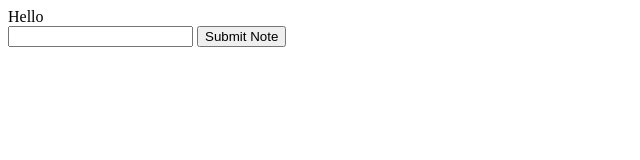
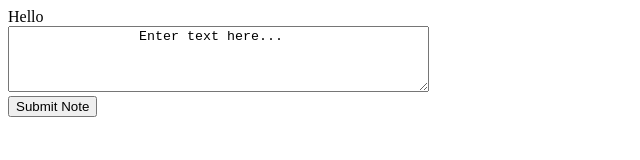
Before and after one commit to samjones1001/note, a website: page index.html in a window 1280 px wide. Shown: the whole page, without its empty margins (0-640 px from the left). Drawn offline with Linux system fonts and the light colour scheme.

Commit message:
closes challenge 12

```diff
--- a/index.html
+++ b/index.html
@@ -9,10 +9,13 @@
 	<div id="view"></div>
 	<div id="app">Hello</div>
 
+	<textarea rows="4" cols="50" name="notearea" form="text">
+		Enter text here...
+	</textarea>
 	<form id='text' method='post' action='#new'>
-		<input type='textarea'/>
 		<input type='submit' value="Submit Note"/>
 	</form>
+
 
 
 	<script src="src/note-controller.js"></script>
--- a/src/note-controller.js
+++ b/src/note-controller.js
@@ -43,6 +43,8 @@
 	function listenForFormSubmit() {
 		document.getElementById('text').addEventListener("submit", function(submitEvent) {
 			submitEvent.preventDefault();
+			console.log(submitEvent.path[0][0].value);
+
 		});
 	}
 
```
